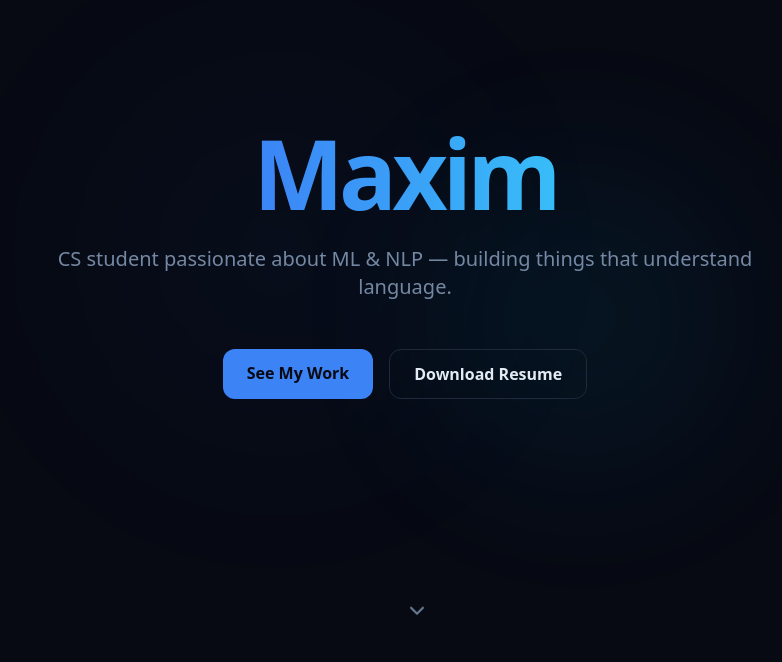
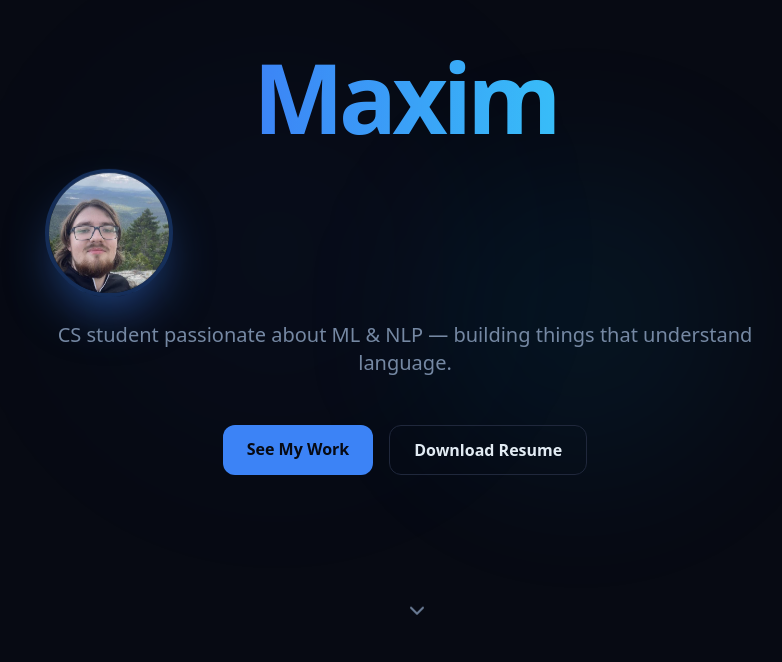
Before and after one commit to MEO256/my_site, a React (Vite) app: page / in a window 1280 px wide. Shown: the part 138-800 px from the top of the page, without its empty margins (235-1017 px from the left). Built offline with nearby package versions, Linux system fonts and the light colour scheme; the HTML template or start-up script is replaced by a standard one.

Commit message:
new design

```diff
--- a/src/components/Hero.tsx
+++ b/src/components/Hero.tsx
@@ -30,6 +30,11 @@ const Hero = () => {
         <h1 className="text-6xl sm:text-8xl font-black tracking-tighter mb-6 animate-fade-up">
           <span className="text-gradient">Maxim</span>
         </h1>
+        <img
+          src="/132910564.jpg"
+          alt="Maxim Onashchenko"
+          className="w-32 h-32 rounded-full mb-6 object-cover shadow-2xl shadow-blue-500/50 animate-float border-4 border-blue-500/30"
+        />
         <p className="text-lg sm:text-xl text-muted-foreground mb-10 h-16 animate-fade-up [animation-delay:0.3s] opacity-0">
           {typed}
           {showCursors && (
```
Also changed, not shown: public/132910564.jpg (added).
